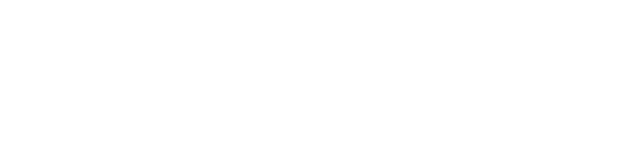
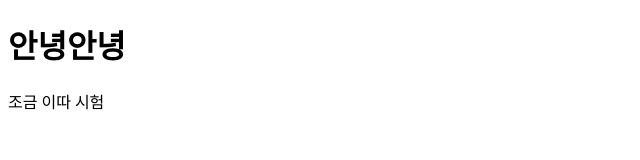
Before and after one commit to eunjung0122/mySecondRepo, a plain HTML site: page index.html in a window 1280 px wide. Shown: the whole page, without its empty margins (0-640 px from the left). Drawn offline with Linux system fonts and the light colour scheme.

Commit message:
h & p added

```diff
--- a/index.html
+++ b/index.html
@@ -7,6 +7,7 @@
     <title>index.html</title>
 </head>
 <body>
-
+    <h1>안녕안녕</h1>
+    <p>조금 이따 시험</p>
 </body>
 </html>
```
